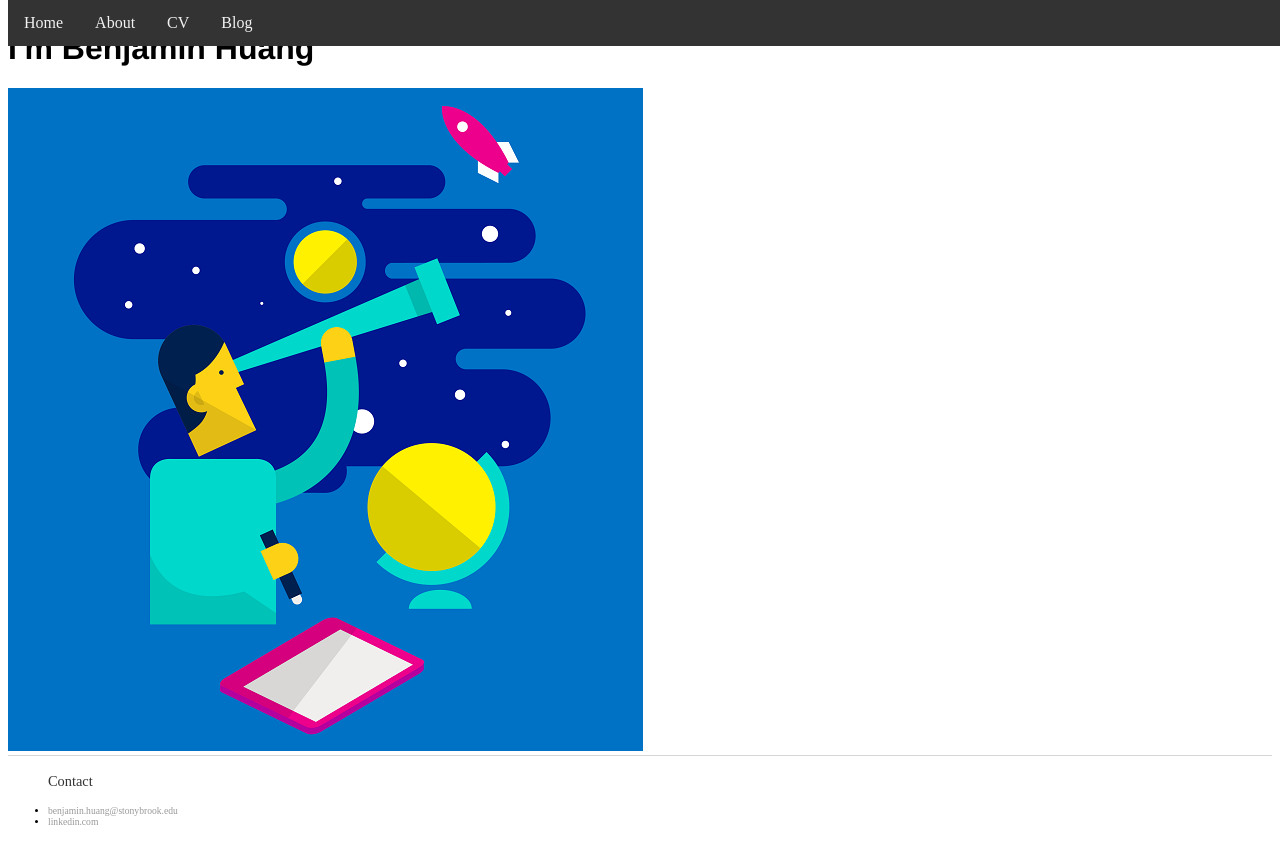
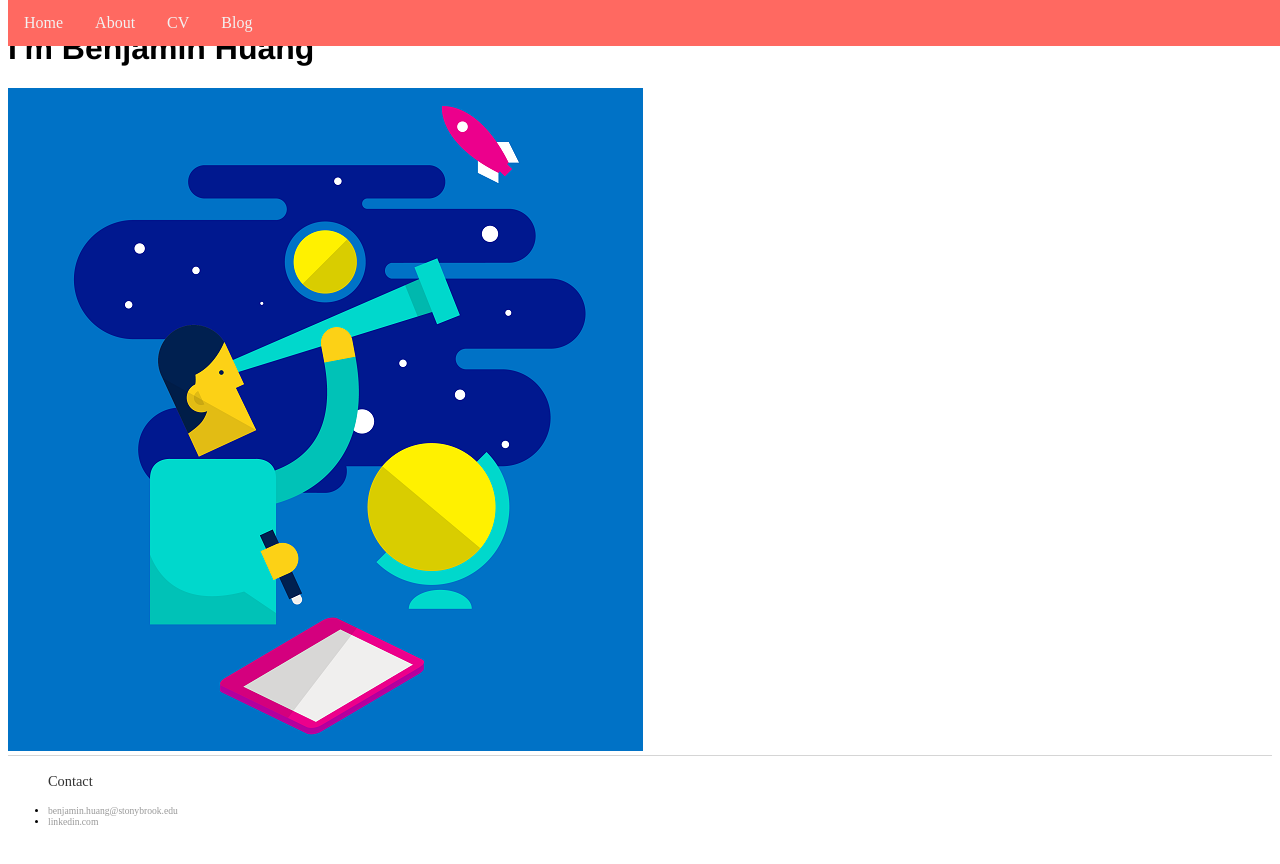
Before and after one commit to benjaminhuang13/benjaminhuang13.github.io, a Jekyll site: the page built from index.html, in a window 1280 px wide. Shown: the top 864 px of the page. Built offline with Jekyll 4.4.1, drawn with Linux system fonts in a browser that asks for light colours.

Commit message:
Update main.css

```diff
--- a/css/main.css
+++ b/css/main.css
@@ -5,7 +5,7 @@
 
 .navbar {
     overflow: hidden;
-    background-color: #333;
+    background-color: #ff6961;
     position: fixed; /* Set the navbar to fixed position */
     top: 0; /* Position the navbar at the top of the page */
     width: 100%; /* Full width */
```
